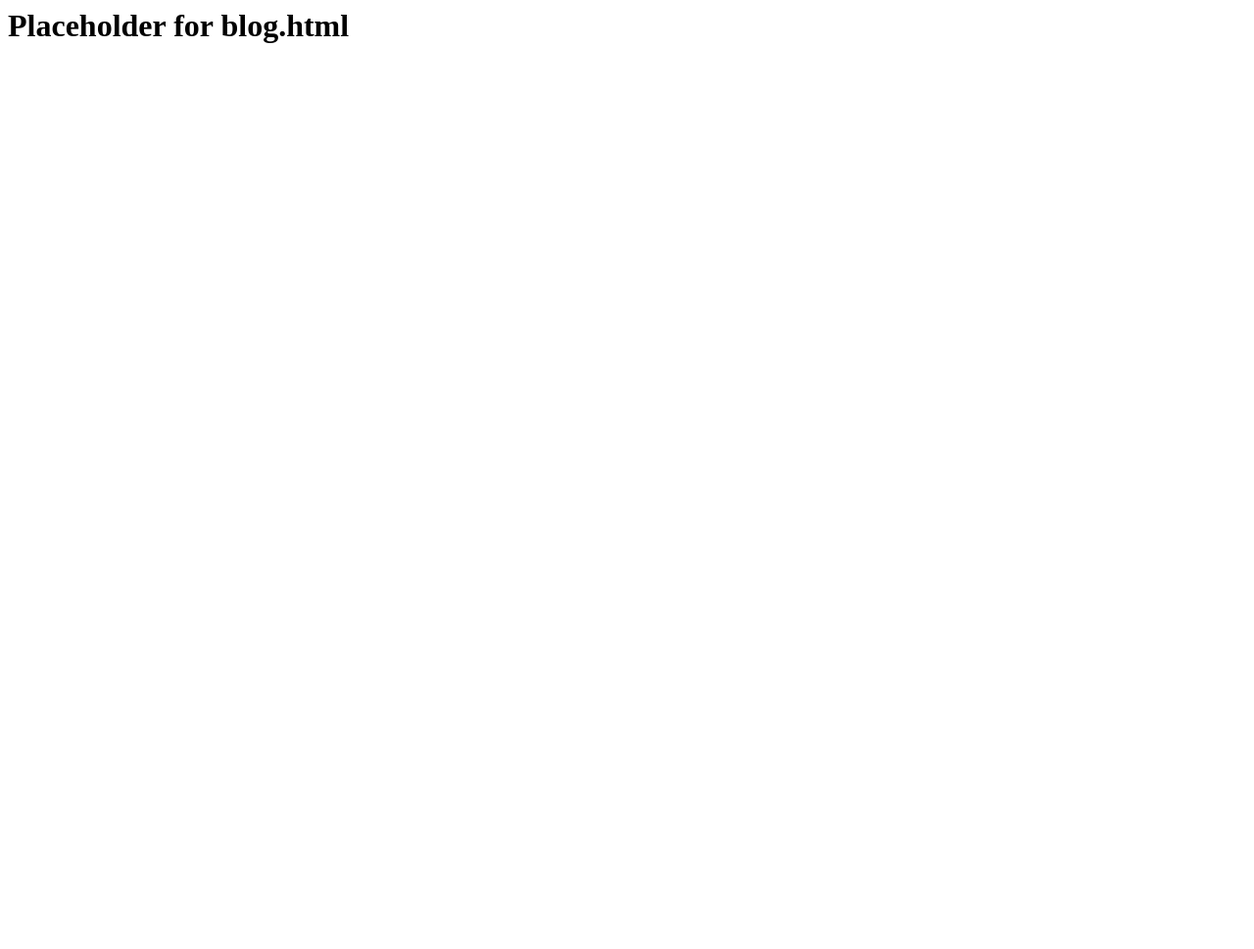
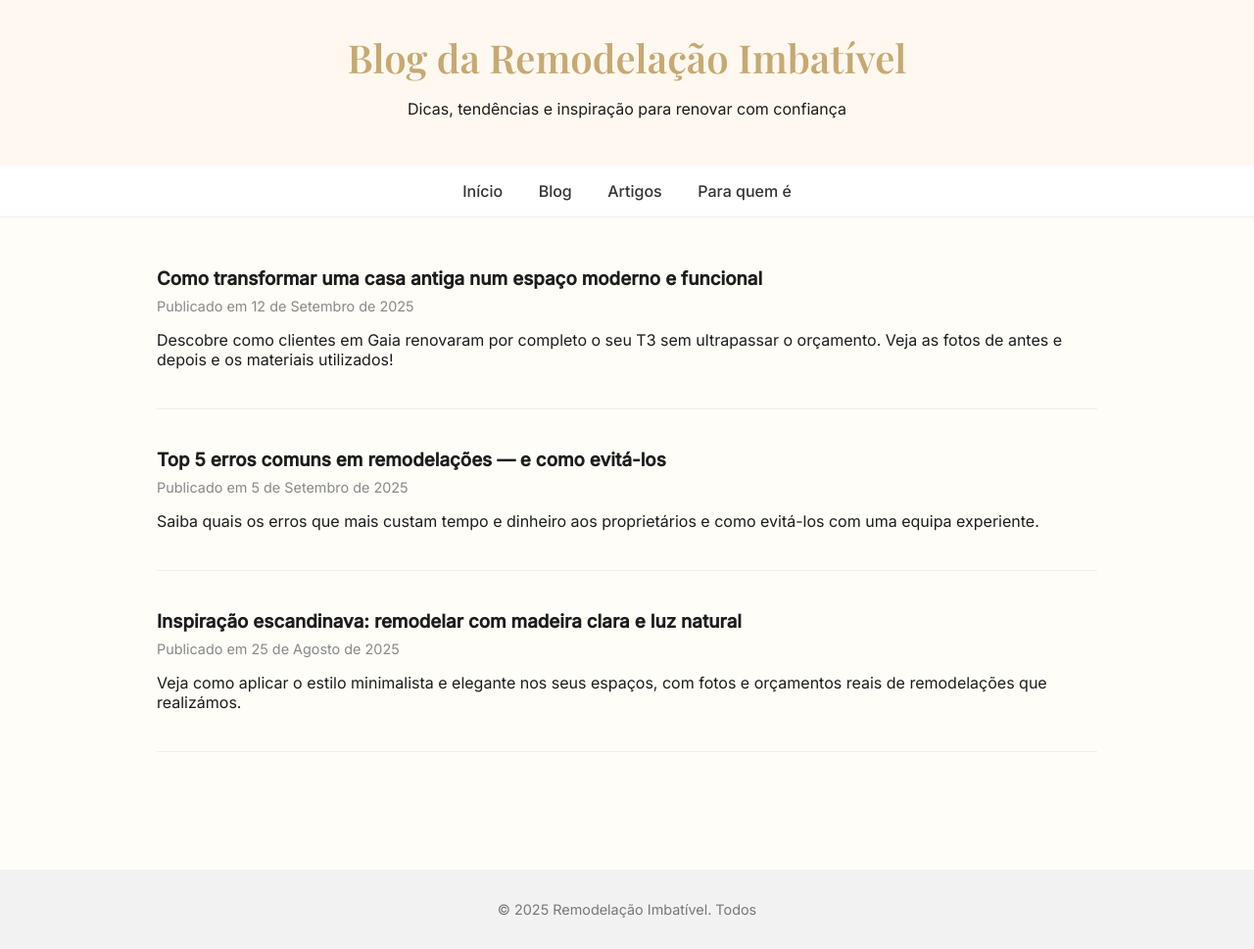
Before and after one commit to carlaferreira2/Remodelacao-Casa, a plain HTML site: page blog.html in a window 1280 px wide. Shown: the whole page at 98% size. Before the commit the page ends 800 px from the top, so only its background shows below. Drawn offline with nearby package versions, Linux system fonts and the light colour scheme.

Commit message:
Update blog.html

```diff
--- a/blog.html
+++ b/blog.html
@@ -1 +1,50 @@
-<html><body><h1>Placeholder for blog.html</h1></body></html>
+<!DOCTYPE html><html lang="pt">
+<head>
+  <meta charset="UTF-8" />
+  <meta name="viewport" content="width=device-width, initial-scale=1.0" />
+  <meta name="description" content="Blog da Remodelação Imbatível com artigos sobre remodelações, dicas de design e ideias para transformar casas no Porto e Aveiro." />
+  <title>Blog | Remodelação Imbatível</title>
+  <link href="https://fonts.googleapis.com/css2?family=Playfair+Display:wght@600&family=Inter:wght@400;500&display=swap" rel="stylesheet" />
+  <style>
+    body { font-family: 'Inter', sans-serif; margin: 0; padding: 0; background: #fffdf8; color: #1c1c1c; }
+    header { background: #fff8f0; padding: 2rem 1rem; text-align: center; }
+    header h1 { font-family: 'Playfair Display', serif; color: #c6a972; margin: 0; font-size: 2.5rem; }
+    nav { text-align: center; padding: 1rem; background: #fff; border-bottom: 1px solid #eee; }
+    nav a { margin: 0 1rem; color: #333; text-decoration: none; font-weight: 500; }
+    nav a:hover { color: #c6a972; }
+    section { max-width: 960px; margin: auto; padding: 2rem 1rem; }
+    article { margin-bottom: 2.5rem; border-bottom: 1px solid #eee; padding-bottom: 1.5rem; }
+    h2 { font-family: 'Playfair Display', serif; color: #c6a972; }
+    h3 { margin-bottom: 0.5rem; }
+    p.meta { color: #888; font-size: 0.9rem; margin: 0.2rem 0 1rem; }
+    footer { text-align: center; padding: 2rem 1rem; background: #f2f2f2; font-size: 0.9rem; color: #777; margin-top: 3rem; }
+  </style>
+</head>
+<body>
+  <header>
+    <h1>Blog da Remodelação Imbatível</h1>
+    <p>Dicas, tendências e inspiração para renovar com confiança</p>
+  </header>  <nav>
+    <a href="index.html">Início</a>
+    <a href="blog.html">Blog</a>
+    <a href="artigos.html">Artigos</a>
+    <a href="para-quem-e.html">Para quem é</a>
+  </nav>  <section>
+    <article>
+      <h3>Como transformar uma casa antiga num espaço moderno e funcional</h3>
+      <p class="meta">Publicado em 12 de Setembro de 2025</p>
+      <p>Descobre como clientes em Gaia renovaram por completo o seu T3 sem ultrapassar o orçamento. Veja as fotos de antes e depois e os materiais utilizados!</p>
+    </article><article>
+  <h3>Top 5 erros comuns em remodelações — e como evitá-los</h3>
+  <p class="meta">Publicado em 5 de Setembro de 2025</p>
+  <p>Saiba quais os erros que mais custam tempo e dinheiro aos proprietários e como evitá-los com uma equipa experiente.</p>
+</article>
+
+<article>
+  <h3>Inspiração escandinava: remodelar com madeira clara e luz natural</h3>
+  <p class="meta">Publicado em 25 de Agosto de 2025</p>
+  <p>Veja como aplicar o estilo minimalista e elegante nos seus espaços, com fotos e orçamentos reais de remodelações que realizámos.</p>
+</article>
+
+  </section>  <footer>
+    © 2025 Remodelação Imbatível. Todos
```
